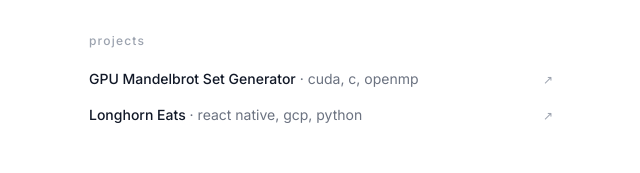
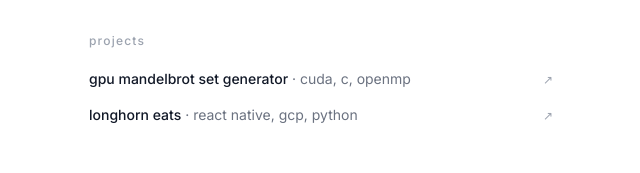
Before and after one commit to AkhilKrishna16/portfolio-2024-2025, a Next.js app: page / in a window 1280 px wide. Shown: the part 402-575 px from the top of the page, without its empty margins (319-959 px from the left). Built offline with nearby package versions, Linux system fonts and the light colour scheme.

Commit message:
Add a message.

```diff
--- a/src/app/page.tsx
+++ b/src/app/page.tsx
@@ -22,12 +22,12 @@ const experiences = [
 
 const projects = [
   {
-    name: "GPU Mandelbrot Set Generator",
+    name: "gpu mandelbrot set generator",
     tech: "cuda, c, openmp",
     link: "https://www.linkedin.com/feed/update/urn:li:activity:7396971491789221888/",
   },
   {
-    name: "Longhorn Eats",
+    name: "longhorn eats",
     tech: "react native, gcp, python",
     link: "https://apps.apple.com/us/app/lh-eats/id6468611223/",
   },
```
